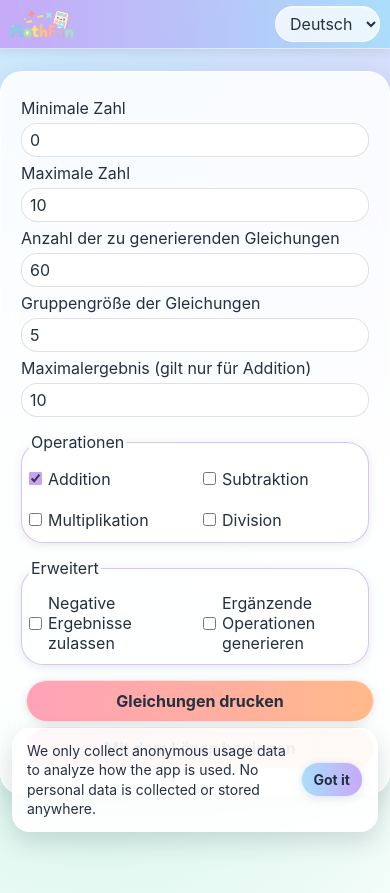
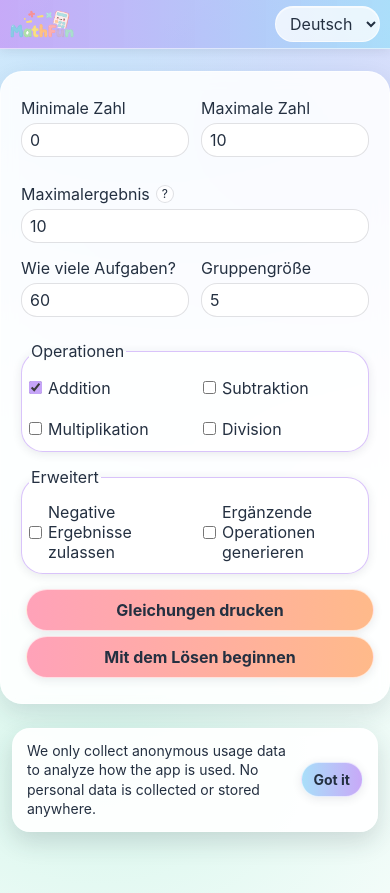
Before and after one commit to ashajjar/kids-math-app, a React (Create React App) app: page / in a window 390 px wide. Built offline with nearby package versions, Linux system fonts and the light colour scheme.

Commit message:
Refactored StartScreen layout: reorganized inputs into responsive rows, added help icon with tooltip for "Max Result", updated styles for improved clarity and accessibility, and refined labels and translations.

```diff
--- a/src/components/StartScreen.js
+++ b/src/components/StartScreen.js
@@ -134,6 +134,7 @@ function StartScreen(props) {
         <div className="start-screen">
             <div className="form-container">
                 <form onSubmit={handleSubmit}>
+                    <div className="start-screen-row">
                         <label>
                             {t('startScreen.minNumber')}
                             <input type="number" value={minNumber} onChange={handleMinNumberChange}/>
@@ -143,6 +144,22 @@ function StartScreen(props) {
                             <input type="number" value={maxNumber} onChange={handleNumberChange}/>
                         </label>
                         <label>
+                            <span className="label-with-help">
+                                {t('startScreen.maxResult')}
+                                <span
+                                    className="help-icon"
+                                    title={t('startScreen.maxResultAdditionOnly')}
+                                    aria-label={t('startScreen.maxResultAdditionOnly')}
+                                >
+                                    ?
+                                </span>
+                            </span>
+                            <input type="number" value={maxResult} onChange={handleMaxResultChange}/>
+                        </label>
+                    </div>
+
+                    <div className="start-screen-row">
+                        <label>
                             {t('startScreen.equationsCount')}
                             <input type="number" value={numEquations} onChange={handleNumEquationsChange}/>
                         </label>
@@ -151,10 +168,7 @@ function StartScreen(props) {
                             <input type="number" value={groupSize} onChange={handleGroupSizeChange}
                                    disabled={isGeneratingCombinations}/>
                         </label>
-                    <label>
-                        {t('startScreen.maxResult')}
-                        <input type="number" value={maxResult} onChange={handleMaxResultChange}/>
-                    </label>
+                    </div>
 
                     <fieldset className="operations-group">
                         <legend>{t('startScreen.ops')}</legend>
--- a/src/i18n.js
+++ b/src/i18n.js
@@ -11,9 +11,10 @@ await i18n
                         title: "Kids Math",
                         minNumber: "Minimum Number",
                         maxNumber: "Maximum Number",
-                        maxResult: "Maximum Result (applies for addition only)",
-                        equationsCount: "Equation count to generate",
-                        groupSize: "Equations group size",
+                        maxResult: "Maximum Result",
+                        maxResultAdditionOnly: "applies for addition only",
+                        equationsCount: "How many problems?",
+                        groupSize: "Group size",
                         isNegativeAllowed: "Allow negative results",
                         isGeneratingCombinations: "Generate complementing operations",
                         ops: "Operations",
@@ -44,9 +45,10 @@ await i18n
                         title: "Kinder Mathe",
                         minNumber: "Minimale Zahl",
                         maxNumber: "Maximale Zahl",
-                        maxResult: "Maximalergebnis (gilt nur für Addition)",
-                        equationsCount: "Anzahl der zu generierenden Gleichungen",
-                        groupSize: "Gruppengröße der Gleichungen",
+                        maxResult: "Maximalergebnis",
+                        maxResultAdditionOnly: "gilt nur für Addition",
+                        equationsCount: "Wie viele Aufgaben?",
+                        groupSize: "Gruppengröße",
                         isNegativeAllowed: "Negative Ergebnisse zulassen",
                         isGeneratingCombinations: "Ergänzende Operationen generieren",
                         ops: "Operationen",
--- a/src/styles/StartScreen.css
+++ b/src/styles/StartScreen.css
@@ -44,6 +44,48 @@
     margin: 6px 0 4px; /* Slightly tighter and consistent spacing */
     color: var(--text);
 }
+
+ .start-screen-row {
+     display: flex;
+     gap: 12px;
+     align-items: flex-start;
+     flex-wrap: wrap;
+ }
+
+ .start-screen-row > label {
+     flex: 1 1 140px;
+     margin: 6px 0 4px;
+ }
+
+ .label-with-help {
+     display: inline-flex;
+     align-items: center;
+     gap: 6px;
+ }
+
+ .help-icon {
+     display: inline-flex;
+     align-items: center;
+     justify-content: center;
+     width: 18px;
+     height: 18px;
+     border-radius: 999px;
+     border: 1px solid var(--border);
+     background: rgba(255, 255, 255, 0.7);
+     color: var(--text);
+     font-size: 12px;
+     line-height: 1;
+     cursor: help;
+     user-select: none;
+ }
+
+ .help-icon:hover {
+     filter: brightness(0.98);
+ }
+
+ .start-screen-row > label input[type="number"] {
+     width: 100%;
+ }
 
 .form-container fieldset {
     margin: 15px 0; /* Consistent spacing around groups */
```
Lines whose indentation alone changed are shown as unchanged.
